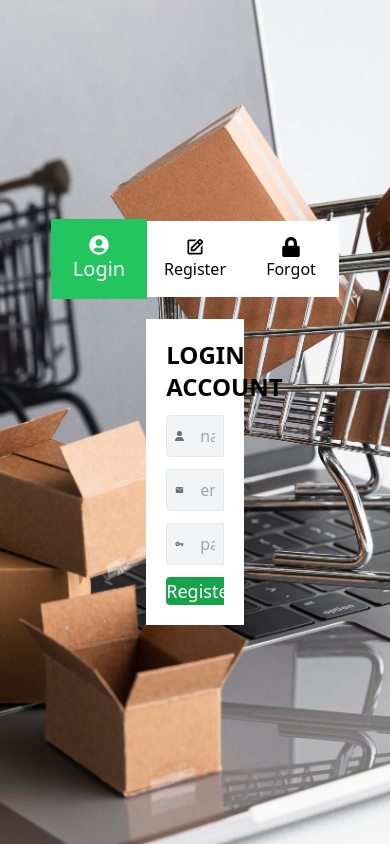
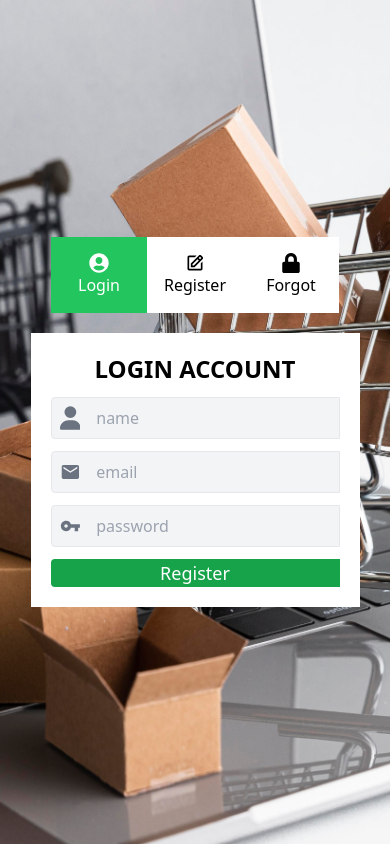
Before and after one commit to berlin-joseph/E-Commerce-RN, a React (Vite) app in the folder web-admin/: page /register in a window 390 px wide. Built offline with nearby package versions, Linux system fonts and the light colour scheme.

Commit message:
login responsive

```diff
--- a/web-admin/src/pages/auth/Register.jsx
+++ b/web-admin/src/pages/auth/Register.jsx
@@ -8,7 +8,7 @@ const Register = () => {
   const [password, setPassword] = React.useState("");
 
   return (
-    <div className=" bg-white p-5 w-3/12 ">
+    <div className=" bg-white p-5 md:w-3/4 lg:w-1/3 ">
       <div>
         <h1 className=" text-2xl font-bold text-center pb-3">LOGIN ACCOUNT</h1>
       </div>
--- a/web-admin/src/pages/auth/Sidebar.jsx
+++ b/web-admin/src/pages/auth/Sidebar.jsx
@@ -19,7 +19,7 @@ const Sidebar = () => {
         onClick={() => handleLinkClick("login")}
       >
         <div
-          className={` w-24 lg:w-40 ${
+          className={`w-24 lg:w-40 ${
             selected === "login" ? "bg-green-500" : "bg-white"
           } text-center py-4`}
         >
@@ -31,9 +31,7 @@ const Sidebar = () => {
             }`}
           />
           <h1
-            className={`${
-              selected === "login" ? "text-white text-xl" : "text-black text-xl"
-            }`}
+            className={`${selected === "login" ? "text-white" : "text-black"}`}
           >
             Login
           </h1>
@@ -71,7 +69,7 @@ const Sidebar = () => {
         onClick={() => handleLinkClick("forgotPassword")}
       >
         <div
-          className={` w-24 lg:w-40 ${
+          className={`w-24 lg:w-40 ${
             selected === "forgotPassword" ? "bg-green-500" : "bg-white"
           } text-center py-4`}
         >
```
